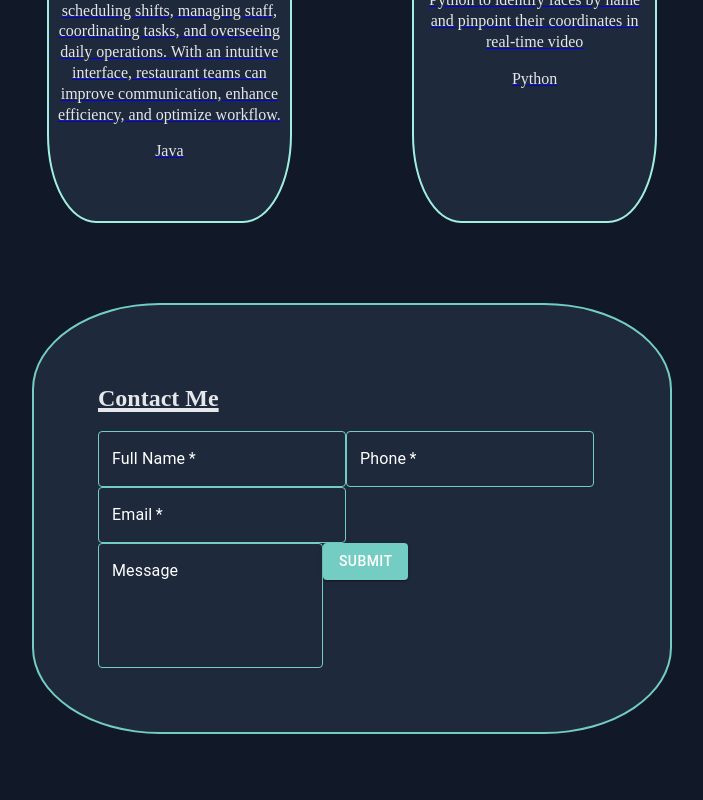
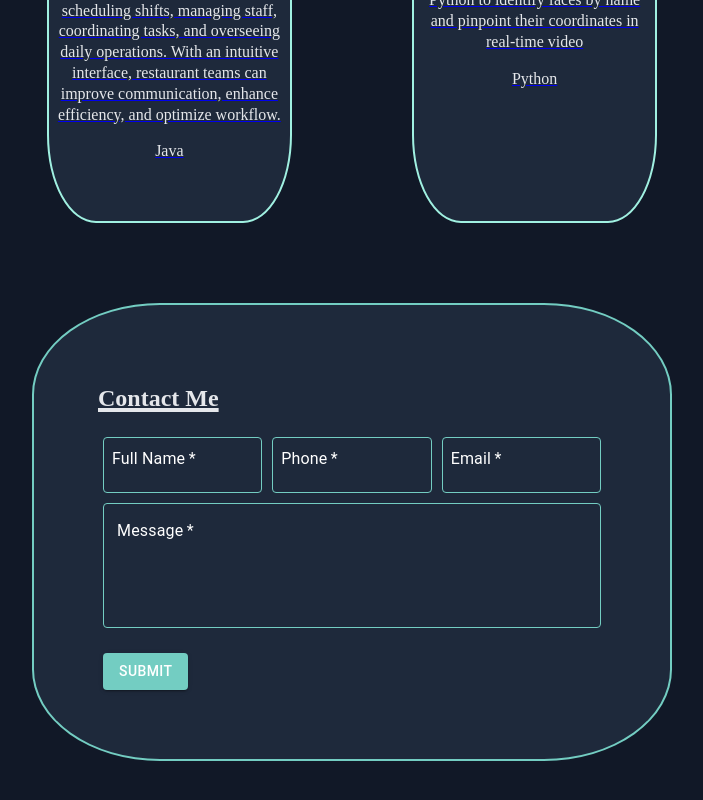
Before and after one commit to ShaharMizrachi/ShaharPortfolio, a React (Create React App) app: page / in a window 1280 px wide. Shown: the part 2074-2874 px from the top of the page, without its empty margins (288-991 px from the left). Built offline with nearby package versions, Linux system fonts and the light colour scheme.

Commit message:
Contact me design

```diff
--- a/src/pages/contactMe/ContactMe.css
+++ b/src/pages/contactMe/ContactMe.css
@@ -6,10 +6,22 @@
 }
 
 .shortFiledsContainer {
+  display: inline-flex;
+}
+
+.shortFiledsContainer .MuiTextField-root {
+  padding: 1%;
 }
 
 .messageTextConatiner {
+  padding: 1%;
+}
+
+.messageTextConatiner .MuiTextField-root {
+  width: 100%; /* or any desired width */
 }
 
 .submitButtonContainer {
+  padding: 1%;
+  margin-top: 3%;
 }
--- a/src/pages/contactMe/ContactMe.tsx
+++ b/src/pages/contactMe/ContactMe.tsx
@@ -76,6 +76,7 @@ const ContactMe = () => {
             </div>
             <div className='messageTextConatiner commenProperties'>
                 <CustomTextField
+                    required
                     id="outlined-multiline-static"
                     label="Message"
                     name="message"
--- a/src/pages/mainPageContet/MainPageContet.css
+++ b/src/pages/mainPageContet/MainPageContet.css
@@ -121,9 +121,11 @@
 
 .ContactMeContainer {
   display: flex;
+  flex-direction: column;
   flex-wrap: wrap; /* Allow items to wrap */
   transition: opacity 0.5s ease-in-out; /* Smooth transition for visibility */
   opacity: 0; /* Start invisible */
+  justify-content: space-between;
 }
 
 @keyframes slideInFromLeftContactMe {
```
